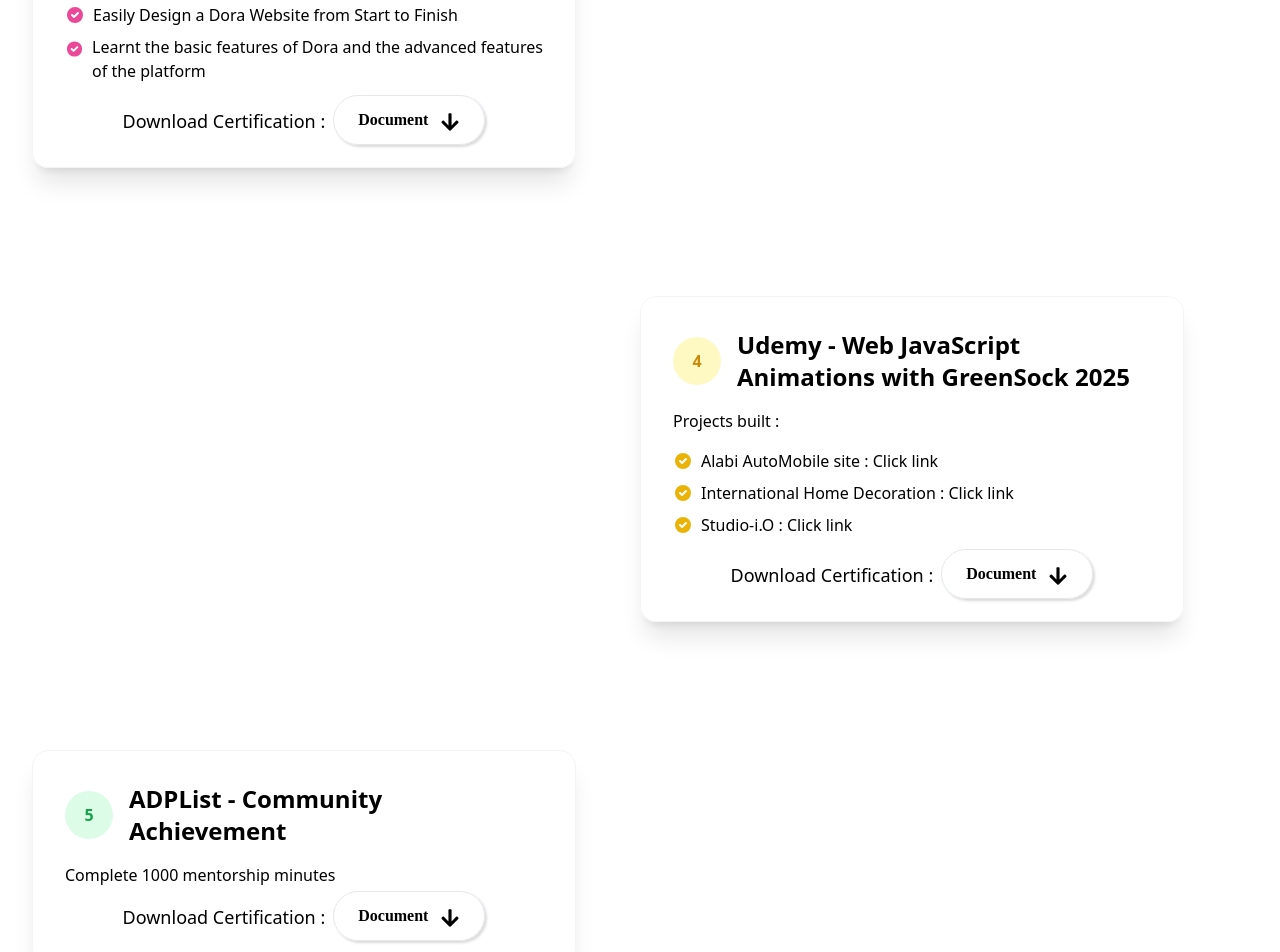
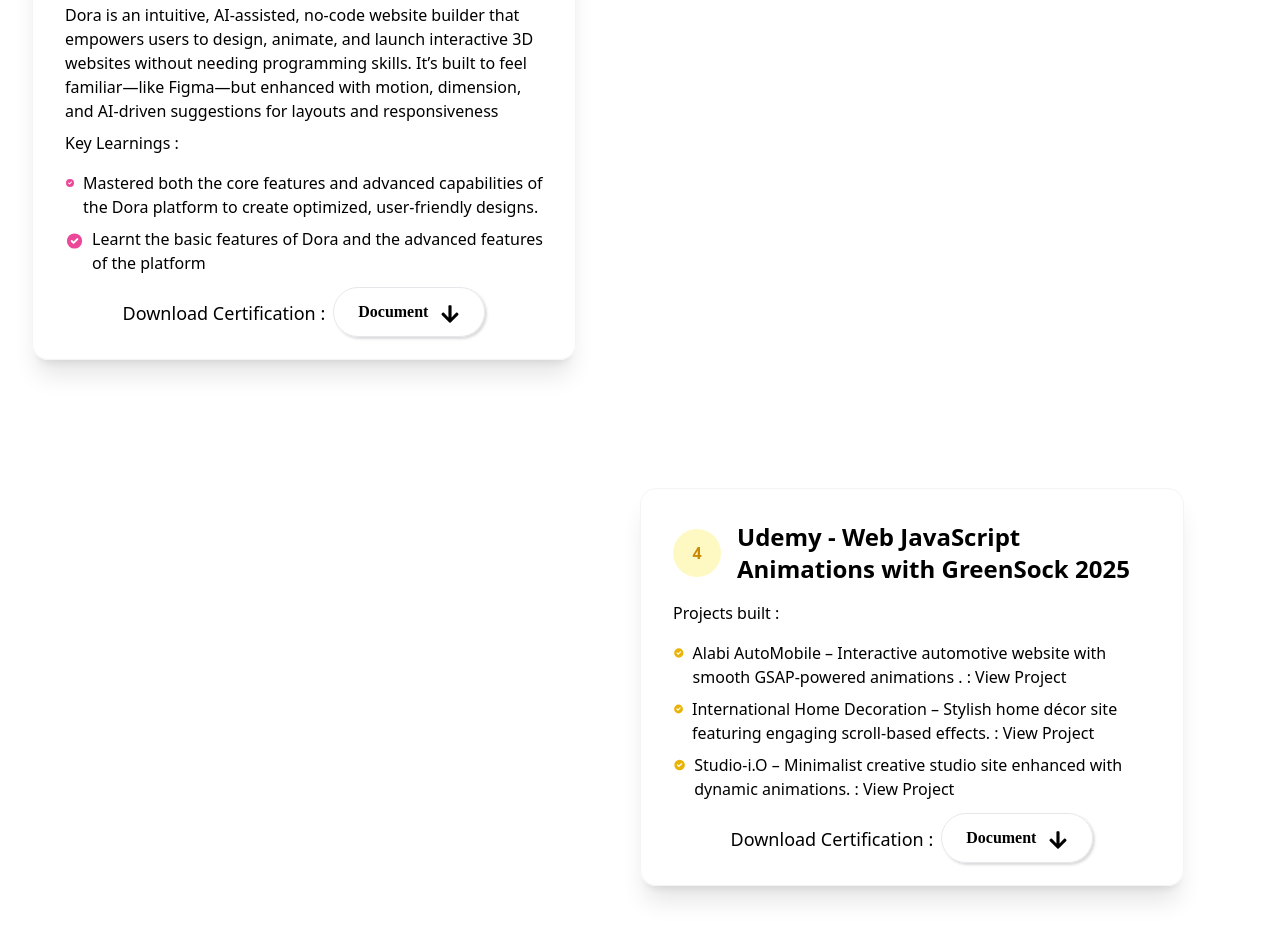
Before and after one commit to TimiMaliki/My-Portfolio-website, a React (Create React App) app: page / in a window 1280 px wide. Shown: the part 3580-4532 px from the top of the page. Built offline with nearby package versions, Linux system fonts and the light colour scheme.

Commit message:
little adjustments

```diff
--- a/src/sections/Certs.jsx
+++ b/src/sections/Certs.jsx
@@ -5,7 +5,6 @@
 import dora from "../img/achievement/dora.jpg";
 import gsap from "../img/achievement/udemy-certification.jpg";
 import adp from "../img/achievement/1000-mentorship-minutes.pdf";
-
 
 const Achievement = () => {
   return (
@@ -40,7 +39,7 @@
                     FreeCodeCamp - Responsive Web Design 2022
                   </h3>
                 </div>
-                <p className=" mb-4">Projects Built   :</p>
+                <p className=" mb-4">Projects Built :</p>
                 <ul className="space-y-2 mb-6">
                   <li className="flex items-start">
                     <svg
@@ -54,7 +53,10 @@
                         clipRule="evenodd"
                       />
                     </svg>
-                    <span>Survey Form – A responsive form with structured input fields and accessibility in mind.</span>
+                    <span>
+                      Survey Form – A responsive form with structured input
+                      fields and accessibility in mind.
+                    </span>
                   </li>
                   <li className="flex items-start">
                     <svg
@@ -68,7 +70,10 @@
                         clipRule="evenodd"
                       />
                     </svg>
-                    <span>Tribute Page – A clean, semantic HTML page honoring a notable figure E.g chadwick boseman.</span>
+                    <span>
+                      Tribute Page – A clean, semantic HTML page honoring a
+                      notable figure E.g chadwick boseman.
+                    </span>
                   </li>
                   <li className="flex items-start">
                     <svg
@@ -82,7 +87,10 @@
                         clipRule="evenodd"
                       />
                     </svg>
-                    <span>Technical Documentation Page – Structured documentation layout with a sticky navigation bar.</span>
+                    <span>
+                      Technical Documentation Page – Structured documentation
+                      layout with a sticky navigation bar.
+                    </span>
                   </li>
                   <li className="flex items-start">
                     <svg
@@ -96,7 +104,10 @@
                         clipRule="evenodd"
                       />
                     </svg>
-                    <span>Product Landing Page – A responsive promotional page with call-to-action sections.</span>
+                    <span>
+                      Product Landing Page – A responsive promotional page with
+                      call-to-action sections.
+                    </span>
                   </li>
                   <li className="flex items-start">
                     <svg
@@ -110,11 +121,17 @@
                         clipRule="evenodd"
                       />
                     </svg>
-                    <span>Personal Portfolio Website – A showcase of projects with responsive design and smooth navigation.</span>
+                    <span>
+                      Personal Portfolio Website – A showcase of projects with
+                      responsive design and smooth navigation.
+                    </span>
                   </li>
                 </ul>
                 <div className="flex justify-center align-middle gap-2">
-                  <p className="text-md md:text-lg"> Download Certification : </p>
+                  <p className="text-md md:text-lg">
+                    {" "}
+                    Download Certification :{" "}
+                  </p>
                   <div className="download -my-1 md:-my-3">
                     <Buttons
                       color={
@@ -159,22 +176,9 @@
                         clipRule="evenodd"
                       />
                     </svg>
-                    <span>Palindrome Checker – Determines if a given string reads the same forward and backward.</span>
-                  </li>
-                  <li className="flex items-start">
-                    <svg
-                      className="w-5 h-5 text-blue-500 mr-2 mt-0.5"
-                      fill="currentColor"
-                      viewBox="0 0 20 20"
-                    >
-                      <path
-                        fillRule="evenodd"
-                        d="M10 18a8 8 0 100-16 8 8 0 000 16zm3.707-9.293a1 1 0 00-1.414-1.414L9 10.586 7.707 9.293a1 1 0 00-1.414 1.414l2 2a1 1 0 001.414 0l4-4z"
-                        clipRule="evenodd"
-                      />
-                    </svg>
                     <span>
-                    Roman Numeral Converter – Converts numbers to Roman numeral representation.
+                      Palindrome Checker – Determines if a given string reads
+                      the same forward and backward.
                     </span>
                   </li>
                   <li className="flex items-start">
@@ -190,7 +194,8 @@
                       />
                     </svg>
                     <span>
-                    Telephone Number Validator – Validates U.S. phone number formats.
+                      Roman Numeral Converter – Converts numbers to Roman
+                      numeral representation.
                     </span>
                   </li>
                   <li className="flex items-start">
@@ -205,11 +210,34 @@
                         clipRule="evenodd"
                       />
                     </svg>
-                    <span>Cash Register – Simulates a cash register that returns change based on available currency.</span>
+                    <span>
+                      Telephone Number Validator – Validates U.S. phone number
+                      formats.
+                    </span>
+                  </li>
+                  <li className="flex items-start">
+                    <svg
+                      className="w-5 h-5 text-blue-500 mr-2 mt-0.5"
+                      fill="currentColor"
+                      viewBox="0 0 20 20"
+                    >
+                      <path
+                        fillRule="evenodd"
+                        d="M10 18a8 8 0 100-16 8 8 0 000 16zm3.707-9.293a1 1 0 00-1.414-1.414L9 10.586 7.707 9.293a1 1 0 00-1.414 1.414l2 2a1 1 0 001.414 0l4-4z"
+                        clipRule="evenodd"
+                      />
+                    </svg>
+                    <span>
+                      Cash Register – Simulates a cash register that returns
+                      change based on available currency.
+                    </span>
                   </li>
                 </ul>
                 <div className="flex justify-center align-middle gap-2">
-                  <p className="text-md md:text-lg"> Download Certification : </p>
+                  <p className="text-md md:text-lg">
+                    {" "}
+                    Download Certification :{" "}
+                  </p>
                   <div className="download -my-1 md:-my-3">
                     <Buttons
                       color={
@@ -239,7 +267,15 @@
                     Udemy - Dora Master Course 2024
                   </h3>
                 </div>
-                <p className=" mb-4">What I learned :</p>
+                <h4 className="mb-4"> What Is Dora?</h4>
+                <p className="mb-2">
+                  Dora is an intuitive, AI-assisted, no-code website builder
+                  that empowers users to design, animate, and launch interactive
+                  3D websites without needing programming skills. It’s built to
+                  feel familiar—like Figma—but enhanced with motion, dimension,
+                  and AI-driven suggestions for layouts and responsiveness
+                </p>
+                <p className=" mb-4">Key Learnings :</p>
                 <ul className="space-y-2 mb-6">
                   <li className="flex items-start">
                     <svg
@@ -254,7 +290,9 @@
                       />
                     </svg>
                     <span>
-                      Easily Design a Dora Website from Start to Finish
+                      Mastered both the core features and advanced capabilities
+                      of the Dora platform to create optimized, user-friendly
+                      designs.
                     </span>
                   </li>
                   <li className="flex items-start">
@@ -277,7 +315,10 @@
                 </ul>
 
                 <div className="flex justify-center align-middle gap-2">
-                  <p className="text-md md:text-lg"> Download Certification : </p>
+                  <p className="text-md md:text-lg">
+                    {" "}
+                    Download Certification :{" "}
+                  </p>
                   <div className="download -my-1 md:-my-3">
                     <Buttons
                       color={
@@ -290,7 +331,6 @@
                     />
                   </div>
                 </div>
-
               </div>
             </div>
             <div className="lg:w-1/2 lg:pl-16 order-2 lg:order-2"></div>
@@ -304,7 +344,9 @@
                   <div className="bg-yellow-100 text-yellow-600 font-bold  p-5 rounded-full w-12 h-12 flex items-center justify-center mr-4">
                     4
                   </div>
-                  <h3 className="text-xl md:text-2xl font-normal md:font-bold">Udemy - Web JavaScript Animations with GreenSock 2025</h3>
+                  <h3 className="text-xl md:text-2xl font-normal md:font-bold">
+                    Udemy - Web JavaScript Animations with GreenSock 2025
+                  </h3>
                 </div>
                 <p className=" mb-4">Projects built :</p>
                 <ul className="space-y-2 mb-6">
@@ -320,7 +362,12 @@
                         clipRule="evenodd"
                       />
                     </svg>
-                    <span>Alabi AutoMobile site : <a href="https://github.com/TimiMaliki/GSAP_PROJECTS">Click link</a></span>
+                    <span>
+                    Alabi AutoMobile – Interactive automotive website with smooth GSAP-powered animations . : {" "}
+                    <a href="https://github.com/TimiMaliki/GSAP_PROJECTS">
+                        View Project
+                      </a>
+                    </span>
                   </li>
                   <li className="flex items-start">
                     <svg
@@ -334,7 +381,12 @@
                         clipRule="evenodd"
                       />
                     </svg>
-                    <span>International Home Decoration : <a href="https://github.com/TimiMaliki/GSAP_PROJECTS">Click link</a></span>
+                    <span>
+                    International Home Decoration – Stylish home décor site featuring engaging scroll-based effects. :{" "}
+                      <a href="https://github.com/TimiMaliki/GSAP_PROJECTS">
+                      View Project
+                      </a>
+                    </span>
                   </li>
                   <li className="flex items-start">
                     <svg
@@ -348,11 +400,19 @@
                         clipRule="evenodd"
                       />
                     </svg>
-                    <span>Studio-i.O : <a href="https://github.com/TimiMaliki/GSAP_PROJECTS">Click link</a></span>
+                    <span>
+                    Studio-i.O – Minimalist creative studio site enhanced with dynamic animations. :{" "}
+                      <a href="https://github.com/TimiMaliki/GSAP_PROJECTS">
+                      View Project
+                      </a>
+                    </span>
                   </li>
                 </ul>
                 <div className="flex justify-center align-middle gap-2">
-                  <p className="text-md md:text-lg"> Download Certification : </p>
+                  <p className="text-md md:text-lg">
+                    {" "}
+                    Download Certification :{" "}
+                  </p>
                   <div className="download -my-1 md:-my-3">
                     <Buttons
                       color={
@@ -382,9 +442,14 @@
                     ADPList - Community Achievement
                   </h3>
                 </div>
-                <p className=" mb-4">Complete 1000 mentorship minutes</p>
+                <p className=" mb-4">Achieved 1,000+ mentorship minutes,
+                 providing guidance, sharing knowledge,
+                  and fostering community learning within the ADPList network.</p>
                 <div className="flex justify-center align-middle gap-2">
-                  <p className="text-md md:text-lg"> Download Certification : </p>
+                  <p className="text-md md:text-lg">
+                    {" "}
+                    Download Certification :{" "}
+                  </p>
                   <div className="download -my-1 md:-my-3">
                     <Buttons
                       color={
@@ -397,13 +462,10 @@
                     />
                   </div>
                 </div>
-
               </div>
             </div>
             <div className="lg:w-1/2 lg:pl-16 order-2 lg:order-2"></div>
           </div>
-
-
         </div>
       </div>
     </div>
```
Lines whose indentation alone changed are shown as unchanged.
